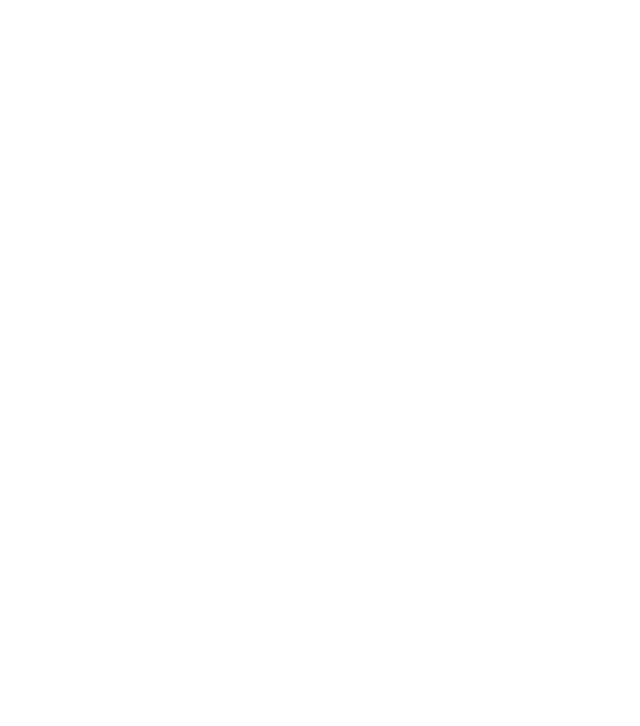
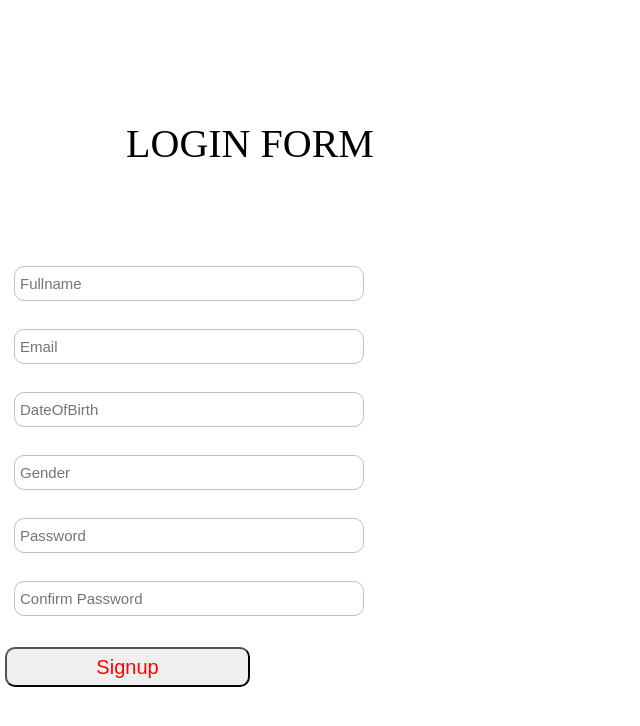
Before and after one commit to vedntzz/React, a React (Create React App) app: page /Signup in a window 1280 px wide. Before the commit this address had no page. Shown: the top 726 px of the page, without its empty margins (0-640 px from the left). Built offline with nearby package versions, Linux system fonts and the light colour scheme.

Commit message:
3rd edit

```diff
--- a/package.json
+++ b/package.json
@@ -10,6 +10,7 @@
     "@testing-library/jest-dom": "^5.16.4",
     "@testing-library/react": "^13.2.0",
     "@testing-library/user-event": "^13.5.0",
+    "node-sass": "^7.0.1",
     "react": "^18.1.0",
     "react-dom": "^18.1.0",
     "react-router-dom": "^6.3.0",
--- a/src/App.js
+++ b/src/App.js
@@ -1,6 +1,7 @@
 import Navbar from './components/Navbar';
 import Home from './components/Home';
 import Login from './components/Login';
+import Signup from './components/Signup';
 
 import './App.css';
 import {
@@ -21,12 +22,19 @@
     setUserMessg('Profile');
     window.location.replace('/');
   }
+  const handlesignup = () => {
+    console.log('signup page open')
+
+  }
+
+
 
   return (
     <div className="App">
       {/* <Navbar/> */}
       <Router>
         <Routes>
+        <Route exact path="/Signup"element={<Signup handlesignup={handlesignup}/>} />
           <Route exact path="/login" element={<Login handleLogIn={handleLogIn} />} />
           <Route exact path='/checkout' element={<Checkout/>}/>
           <Route exact path="/" element={<div><Navbar userMessg = {userMessg}/><Home/></div>} />
--- a/src/components/Cheader.js
+++ b/src/components/Cheader.js
@@ -8,8 +8,6 @@
         <a href="#/">
           <h1>Small Shopping Cart</h1>
         </a>
-
-
       </div>
     </header>
   );
--- a/src/components/Navbar.js
+++ b/src/components/Navbar.js
@@ -8,10 +8,10 @@
 import MenuIcon from '@mui/icons-material/Menu';
 import Container from '@mui/material/Container';
 import Avatar from '@mui/material/Avatar';
-import Button from '@mui/material/Button';
-import Tooltip from '@mui/material/Tooltip';
-import MenuItem from '@mui/material/MenuItem';
-import AdbIcon from '@mui/icons-material/Adb';
+ import Button from '@mui/material/Button';
+ import Tooltip from '@mui/material/Tooltip';
+ import MenuItem from '@mui/material/MenuItem';
+ import AdbIcon from '@mui/icons-material/Adb';
 import AddShoppingCartIcon from '@mui/icons-material/AddShoppingCart';
 import '../styles/Navbar.css';
 
@@ -105,6 +105,7 @@
 
               {props.userMessg}
             </button>
+            <button className="signupbtn" onClick = {() => { window.location.replace('/signup')}}> Signup </button>
           </Box>
         </Toolbar>
       </Container>
--- /dev/null
+++ b/src/components/Signup.js
@@ -0,0 +1,27 @@
+import React from 'react'
+import  '../styles/signup.css'
+
+const Signup = ({handlesignup}) => {
+  return (
+    <div className='container'>
+        <div class="container">
+            <header>LOGIN FORM</header>
+            <form method="post">
+            <div className="input-field">
+                <input className='fullName' placeholder='Fullname'/>
+                <input className='emailId' placeholder='Email'/>
+                <input className='dateOfBirth' placeholder='DateOfBirth'/>
+                <input className='gender' placeholder='Gender'/>
+                <input className='password' placeholder='Password'/>
+                <input className='confirmPassword' placeholder='Confirm Password'/>
+                </div>
+                <div className='button'>
+                <button onClick={handlesignup} className='Signup'>Signup</button>
+                </div>
+            </form>
+        </div>
+    </div>
+  )
+}
+
+export default Signup;
--- a/src/styles/Navbar.css
+++ b/src/styles/Navbar.css
@@ -13,3 +13,9 @@
     border-radius: 10px;
     cursor: pointer;
 }
+.signupbtn{
+    border: 1px solid gray;
+    padding: 10px;
+    border-radius: 10px;
+    cursor: pointer;
+}
--- /dev/null
+++ b/src/styles/signup.css
@@ -0,0 +1,67 @@
+*{
+    margin: 0;
+    padding: 0;
+    border-radius: 10px;
+    box-sizing: border-box;
+  }
+
+.container{
+    align-items: center;
+    position: static;
+    background: white;
+    padding: 60px 0px;
+    width: 500px;
+    justify-content: space-between;
+    border-radius: 50px;
+}
+header{
+    font-size: 40px;
+    margin-bottom: 60px;
+    font-family: 'Times New Roman', Times, serif;
+}
+.input-field, form .button{
+    margin: 25px 0;
+    position: relative;
+    height: 50px;
+    width: 100%;
+}
+.input-field input{
+    margin: 14px;
+    padding: 5px 5px;
+    align-items: center;
+    height: 70%;
+    width: 70%;
+    border: 1px solid silver;
+    outline: none;
+    font-size: 15px;
+    transition: .4s;
+}
+form .button{
+    padding: 5px 5px;
+    margin-top: 340px;
+    overflow: hidden;
+    z-index: 100;
+}
+.button .inner-btn{
+    position: relative;
+    height: 100%;
+    width: 100%;
+    left: -10%;
+    transition: all .4s;
+    color: red;
+    background: -webkit-linear-gradient(right,#00dbde,#fc00ff,#00dbde,#fc00ff);
+}
+.button button{
+    width: 50%;
+    height: 100%;
+    color: red;
+    font-size: 20px;
+    cursor: pointer;
+    font-family: sans-serif;
+}
+#user{
+    color: brown;
+}
+#pass{
+    color: brown;
+}
```
Also changed, not shown: src/styles/Login.css (indentation only), 1 other file (tests, documents, lock files or other folders).
